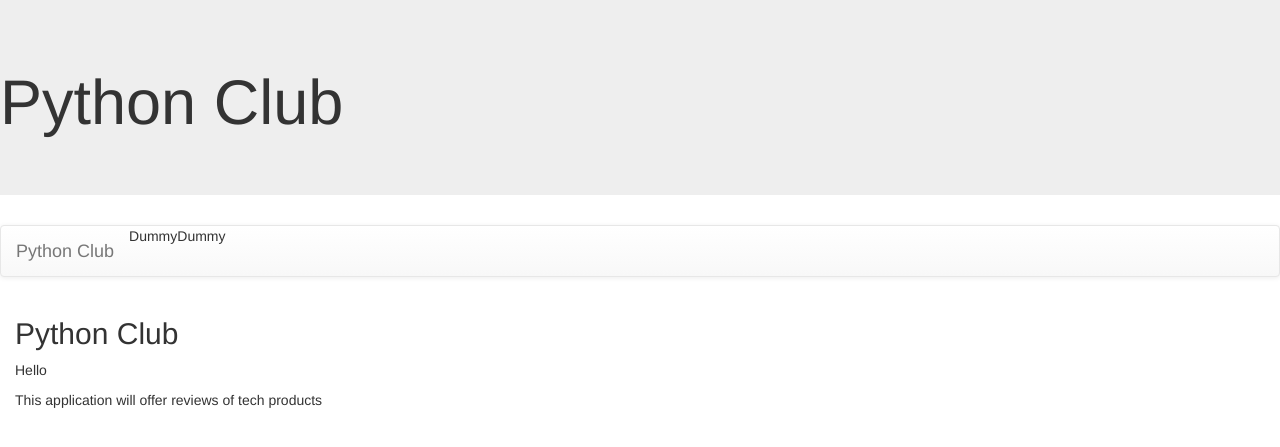
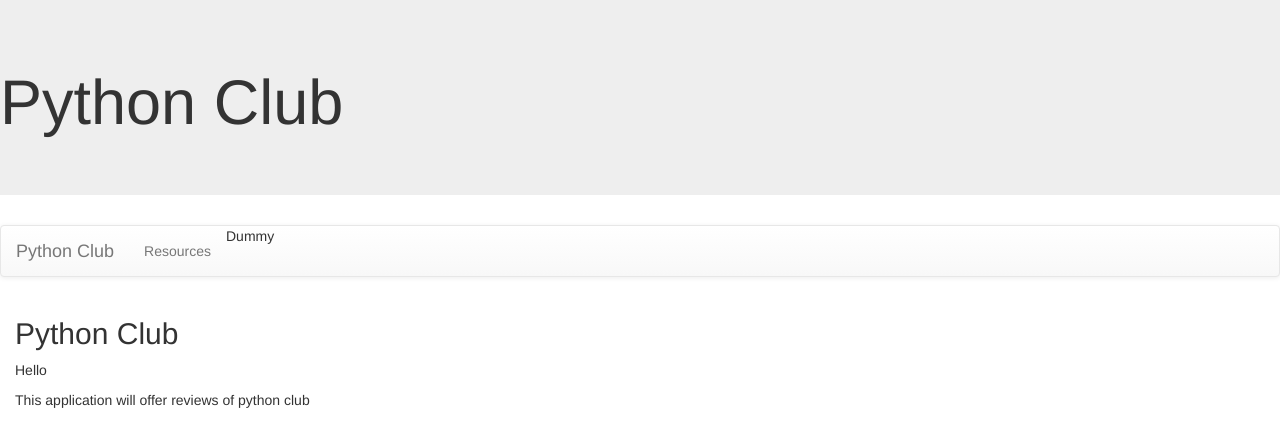
Before and after one commit to ktsthehien/PythonClub, a Django app: page /club/ in a window 1280 px wide. Shown: the top 447 px of the page. Run offline with Django 3.2, Linux system fonts and the light colour scheme; some libraries are stand-ins or nearby versions.

Commit message:
second resource commit

```diff
--- a/club/templates/base.html
+++ b/club/templates/base.html
@@ -16,7 +16,7 @@
 <a class="navbar-brand" href="{% url 'index' %}">Python Club</a>
 </div>
 <ul class="nav navbar-nav">
-<li>Dummy</li>
+<li><a href="{% url 'resources' %}"> Resources</a></li>
 <li>Dummy</li>
 </ul>
 </div>
--- a/club/templates/club/index.html
+++ b/club/templates/club/index.html
@@ -2,5 +2,5 @@
 {% block content %}
 <h2>Python Club</h2>
 <p>Hello</p>
-<p>This application will offer reviews of tech products </p>
+<p>This application will offer reviews of python club </p>
 {%  endblock %}
--- a/club/urls.py
+++ b/club/urls.py
@@ -3,4 +3,5 @@ from . import views
 
 urlpatterns = [
     path('', views.index, name='index'),
+    path('resources/', views.resources, name='resources')
 ]
--- a/club/views.py
+++ b/club/views.py
@@ -1,5 +1,10 @@
 from django.shortcuts import render
+from .models import Resource
 
 # Create your views here.
 def index(request):
     return render(request, 'club/index.html')
+
+def resources(request):
+    resource_list=Resource.objects.all()
+    return render(request, 'club/resources.html', {'resource_list': resource_list})
```
